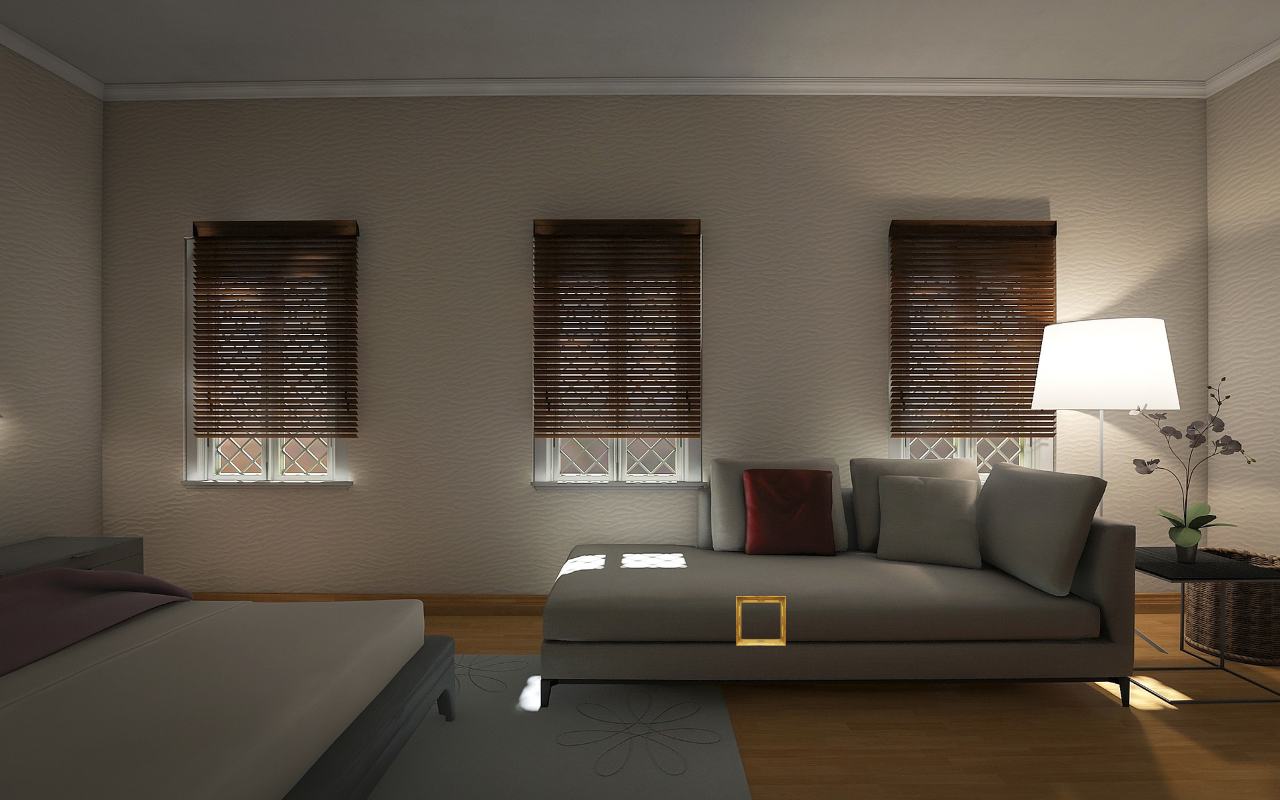
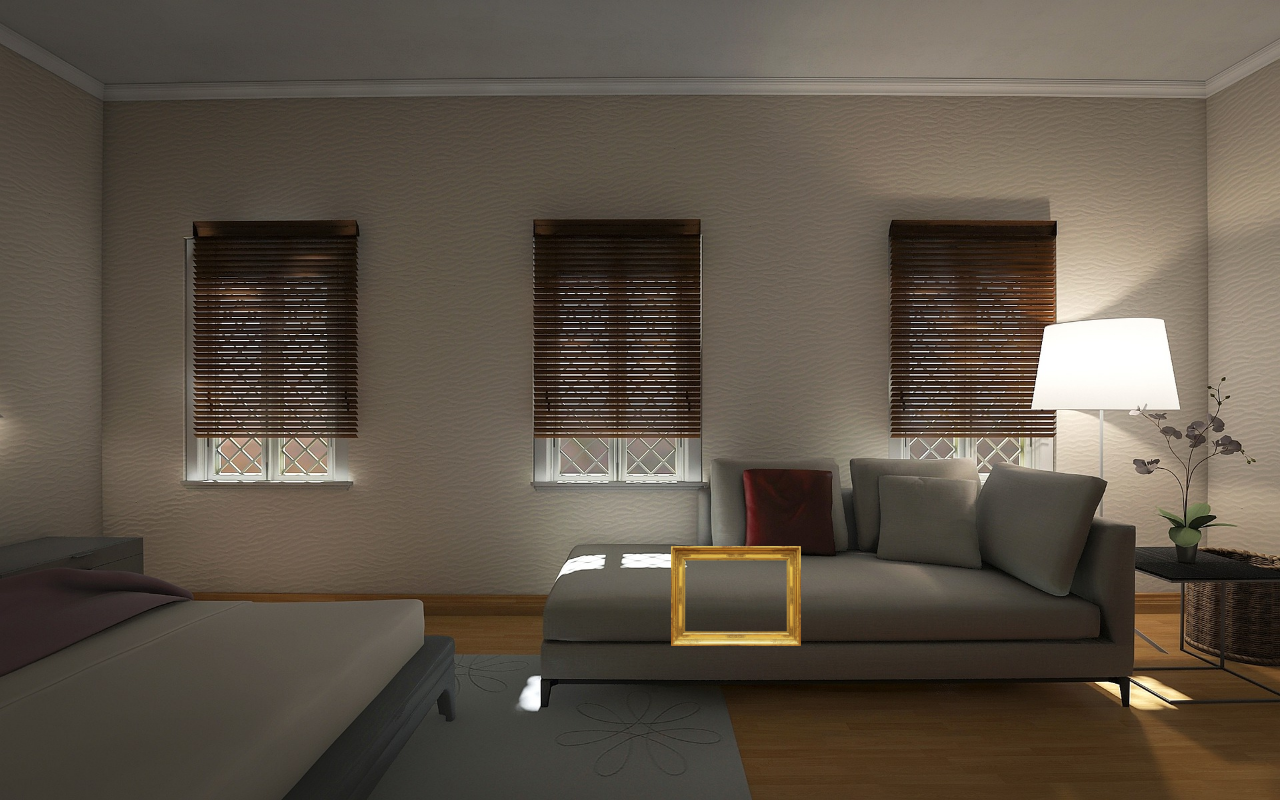
Before and after one commit to johannes-esklony/Ausstellung, a plain HTML site: page index.html in a window 1280 px wide. Drawn offline with Linux system fonts and the light colour scheme.

Commit message:
scaling and more
fix object dimension detection
add scaling
try prevent default zooming
simplify renderfunction

```diff
--- a/index.html
+++ b/index.html
@@ -3,7 +3,7 @@
 <head>
     <meta charset="UTF-8">
     <meta http-equiv="X-UA-Compatible" content="IE=edge">
-    <meta name="viewport" content="width=device-width, initial-scale=1.0">
+    <meta name="viewport" content="width=device-width, initial-scale=1.0, minimum-scale=1.0, maximum-scale=1.0, user-scalable=no">
     <title>Ausstellung</title>
     <link rel="stylesheet" href="style.css">
 </head>
--- a/main.js
+++ b/main.js
@@ -1,6 +1,11 @@
 
+zoom = 100;
+$('body').bind('touchmove', function(event) { event.preventDefault() });
 
-
+window.addEventListener("wheel", e=>{
+    if(e.ctrlKey)
+      e.preventDefault();//prevent zoom
+  });
 //!nginx config file:
 //location /Ausstellung/img/ {
 //    autoindex on;
@@ -79,39 +84,59 @@ class App_Object {
         this.img = new Image();
         this.img.onload = requestAnimationFrame(renderFunctionSingle);
         this.img.src = this.path;
-        var w_;
+        this.width;
         this.getWidth(
             this.path,
-            function (width) { w_ = width; }
+            function (width) { ob[id].width = width; }
         );
-        this.width = w_;
 
-        var h_;
+
+        this.height;
         this.getHeight(
             this.path,
-            function (height) { h_ = height; }
+            function (height) { ob[id].height = height; }
         );
-        this.height = h_;
 
         this.x = Math.floor(Math.random() * window.app.width);
         this.y = Math.floor(Math.random() * window.app.height);
 
         this.scaledStandardWidth = 50;
         this.scaledStandardHeight = 50;
+
+        this.scale = .1;
+
+        this.rotation = 0;
     }
     getHeight(url, callback) {
         var img = new Image();
+        img.onload = function () { callback(this.height); }
         img.src = url;
-        img.onload = function () { callback(this.height); }
     }
     getWidth(url, callback) {
         var img = new Image();
+        img.onload = function () { callback(this.width); }
         img.src = url;
-        img.onload = function () { callback(this.width); }
     }
 
     draw() {
         window.app.ctx.drawImage(this.img, this.x, this.y, this.scaledStandardWidth, this.scaledStandardHeight);
+    }
+
+    drawImageCentered(){
+        /*
+        window.app.ctx.setTransform(this.scale, 0, 0, this.scale, this.x + this.scaledStandardWidth / 2, this.y + this.scaledStandardHeight / 2); // sets scale and origin
+        window.app.ctx.rotate(this.rotation);
+        window.app.ctx.drawImage(this.img, -this.scaledStandardWidth / 2, -this.scaledStandardHeight / 2, this.scaledStandardWidth, this.scaledStandardHeight);*/
+
+        window.app.ctx.setTransform(this.scale, 0, 0, this.scale, this.x, this.y); // sets scale and origin
+        window.app.ctx.rotate(this.rotation);
+        window.app.ctx.drawImage(this.img, - (this.width / 2), - (this.height / 2));
+    }
+
+    drawImageCustomCenter(image, x, y, cx, cy, scale, rotation){
+        window.app.ctx.setTransform(scale, 0, 0, scale, x, y); // sets scale and origin
+        window.app.ctx.rotate(rotation);
+        window.app.ctx.drawImage(image, -cx, -cy);
     }
     //Position is upper left corner
     setPosition(x, y) {
@@ -213,22 +238,27 @@ class App {
     }
 })();
 
+
+
+(function () {
+    window.on = handleClick;
+    function handleClick(event) {
+
+    }
+})();
+
 function renderFunction() {
-    if (update_screen) {
-        update_screen = false;
-        window.app.ctx.drawImage(app.bg, 0, 0, window.app.width, window.app.height);
-        for (i in ob) {
-            window.ob[i].draw();
-        }
-    }
+    renderFunctionSingle();
+
     requestAnimationFrame(renderFunction);
 }
 function renderFunctionSingle() {
     if (update_screen) {
         update_screen = false;
+        window.app.ctx.setTransform(1,0,0,1,0,0);
         window.app.ctx.drawImage(app.bg, 0, 0, window.app.width, window.app.height);
         for (i in ob) {
-            window.ob[i].draw();
+            window.ob[i].drawImageCentered();
         }
     }
 }
--- a/style.css
+++ b/style.css
@@ -6,7 +6,8 @@
 canvas {
     background: rgba(36, 31, 85, 0);
     display: block;
-    margin: 0 auto; }
+    margin: 0 auto;
+}
 
 body{
     background-color: #645c51;
```
